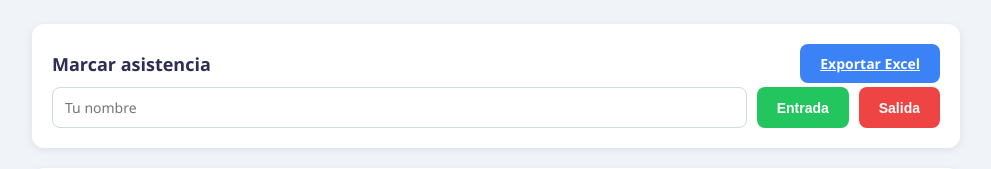
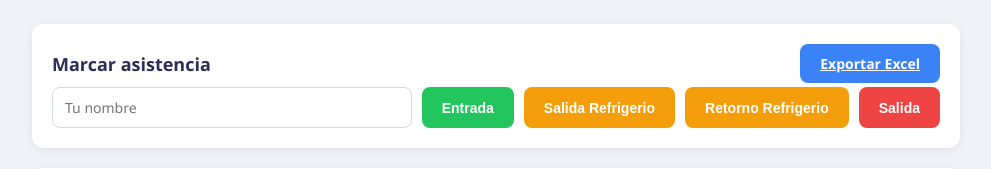
Before and after one commit to minsamovil/centro-asistencia, a Flask app: page / in a window 1280 px wide. Shown: the part 145-314 px from the top of the page, without its empty margins (144-1135 px from the left). Run offline with Flask 3, Linux system fonts and the light colour scheme; data that the repository does not hold is empty.

Commit message:
Add refrigerio (lunch break) entry/exit tracking

```diff
--- a/app.py
+++ b/app.py
@@ -45,7 +45,7 @@ def marcar():
     tipo = data.get("tipo")
     if not nombre:
         return jsonify({"error": "El nombre es obligatorio"}), 400
-    if tipo not in ("entrada", "salida"):
+    if tipo not in ("entrada", "salida", "salida_refrigerio", "retorno_refrigerio"):
         return jsonify({"error": "Tipo no válido"}), 400
 
     now = datetime.now()
--- a/static/style.css
+++ b/static/style.css
@@ -125,6 +125,7 @@ textarea {
 .btn-red { background: #ef4444; }
 .btn-blue { background: #3b82f6; }
 .btn-grey { background: #64748b; }
+.btn-orange { background: #f59e0b; }
 
 .table-wrap {
   overflow-x: auto;
@@ -164,6 +165,8 @@ tr:hover td {
 
 .badge.entrada { background: #dcfce7; color: #166534; }
 .badge.salida { background: #fee2e2; color: #991b1b; }
+.badge.salida_refrigerio { background: #ffedd5; color: #9a3412; }
+.badge.retorno_refrigerio { background: #dbeafe; color: #1e40af; }
 .badge.abierto { background: #fef9c3; color: #854d0e; }
 .badge.cerrado { background: #e2e8f0; color: #334155; }
 
--- a/templates/index.html
+++ b/templates/index.html
@@ -26,6 +26,8 @@
         <div class="row">
           <input type="text" id="nombre-asistencia" placeholder="Tu nombre" autocomplete="off">
           <button class="btn btn-green" onclick="marcar('entrada')">Entrada</button>
+          <button class="btn btn-orange" onclick="marcar('salida_refrigerio')">Salida Refrigerio</button>
+          <button class="btn btn-orange" onclick="marcar('retorno_refrigerio')">Retorno Refrigerio</button>
           <button class="btn btn-red" onclick="marcar('salida')">Salida</button>
         </div>
       </div>
@@ -119,13 +121,20 @@
       cargarAsistencia();
     }
 
+    const TIPO_LABELS = {
+      entrada: "Entrada",
+      salida: "Salida",
+      salida_refrigerio: "Salida Refrigerio",
+      retorno_refrigerio: "Retorno Refrigerio"
+    };
+
     async function cargarAsistencia() {
       const registros = await api("/api/asistencia");
       const tb = document.getElementById("tabla-asistencia");
       tb.innerHTML = registros.map(r => `
         <tr>
           <td>${r.nombre}</td>
-          <td><span class="badge ${r.tipo}">${r.tipo}</span></td>
+          <td><span class="badge ${r.tipo}">${TIPO_LABELS[r.tipo] || r.tipo}</span></td>
           <td>${r.fecha}</td>
           <td>${r.hora}</td>
         </tr>`).join("");
```
